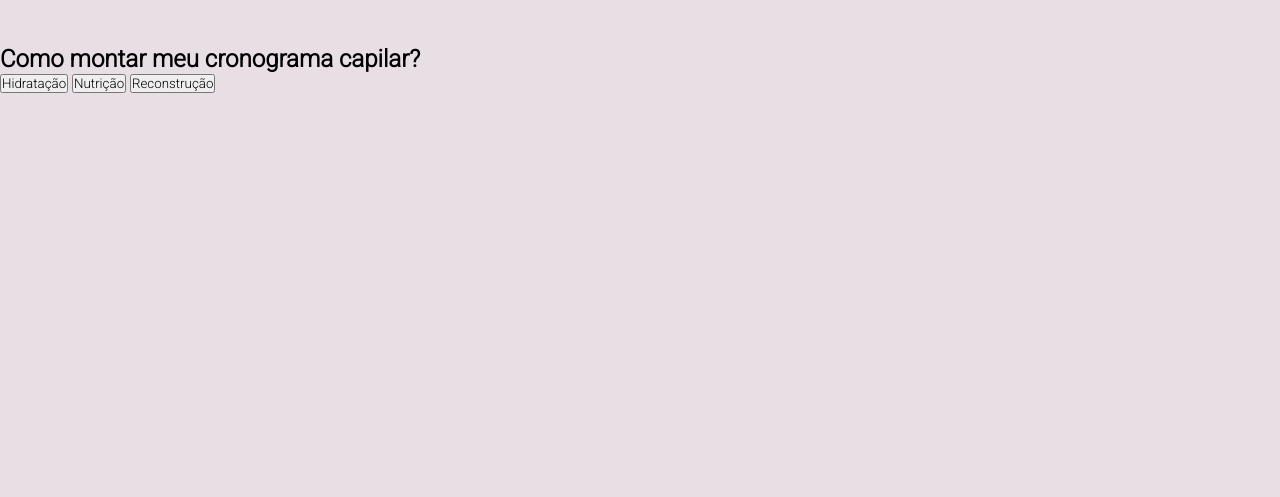
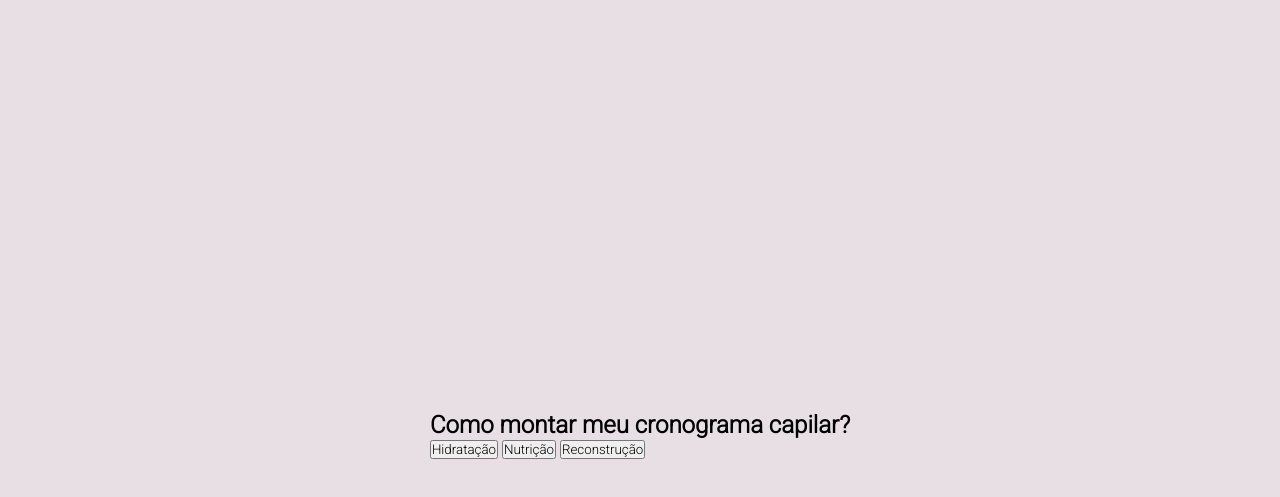
Before and after one commit to LeticiaND/Cronograma, a plain HTML site: page index.html in a window 1280 px wide. Shown: the part 1673-2170 px from the top of the page. Drawn offline with Linux system fonts and the light colour scheme.

Commit message:
salvando codigo

```diff
--- a/style.css
+++ b/style.css
@@ -121,3 +121,9 @@ section:nth-child(3) h2{
     justify-content: center;
     align-items: center;
 }
+section:nth-child(4) {
+    display: flex;
+    justify-content: center;
+    align-items: center;
+
+ }
```
